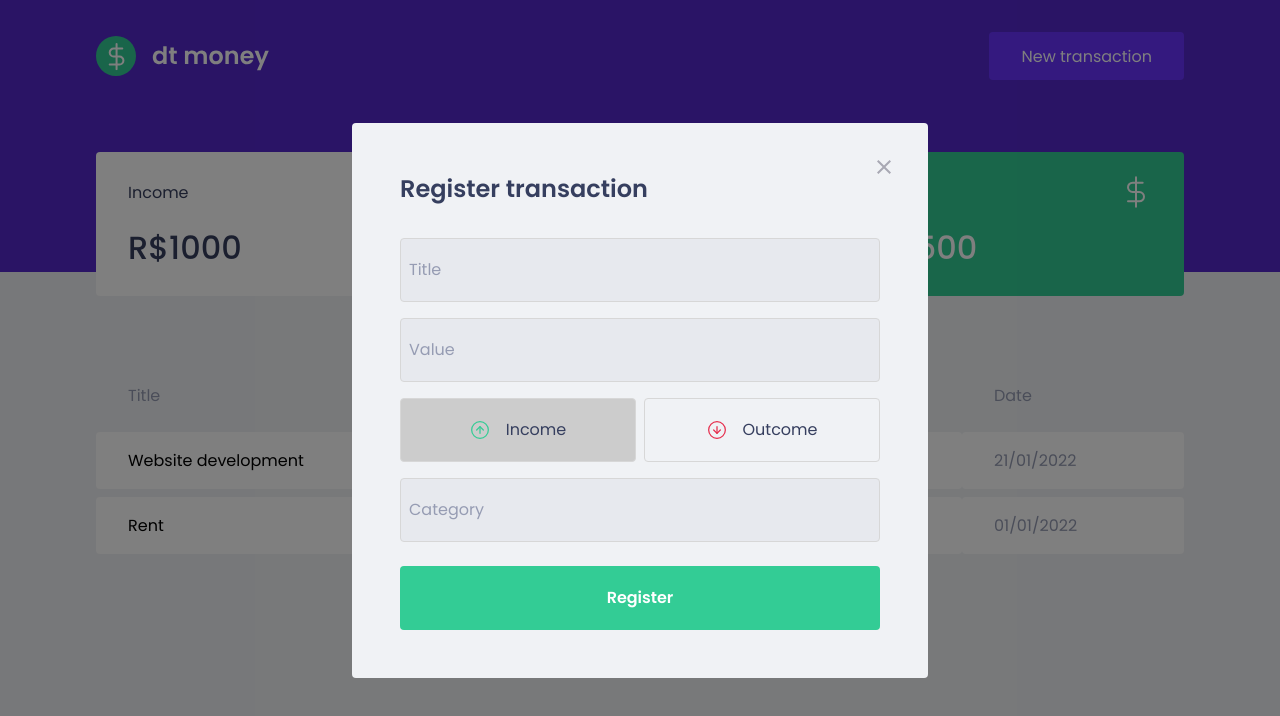
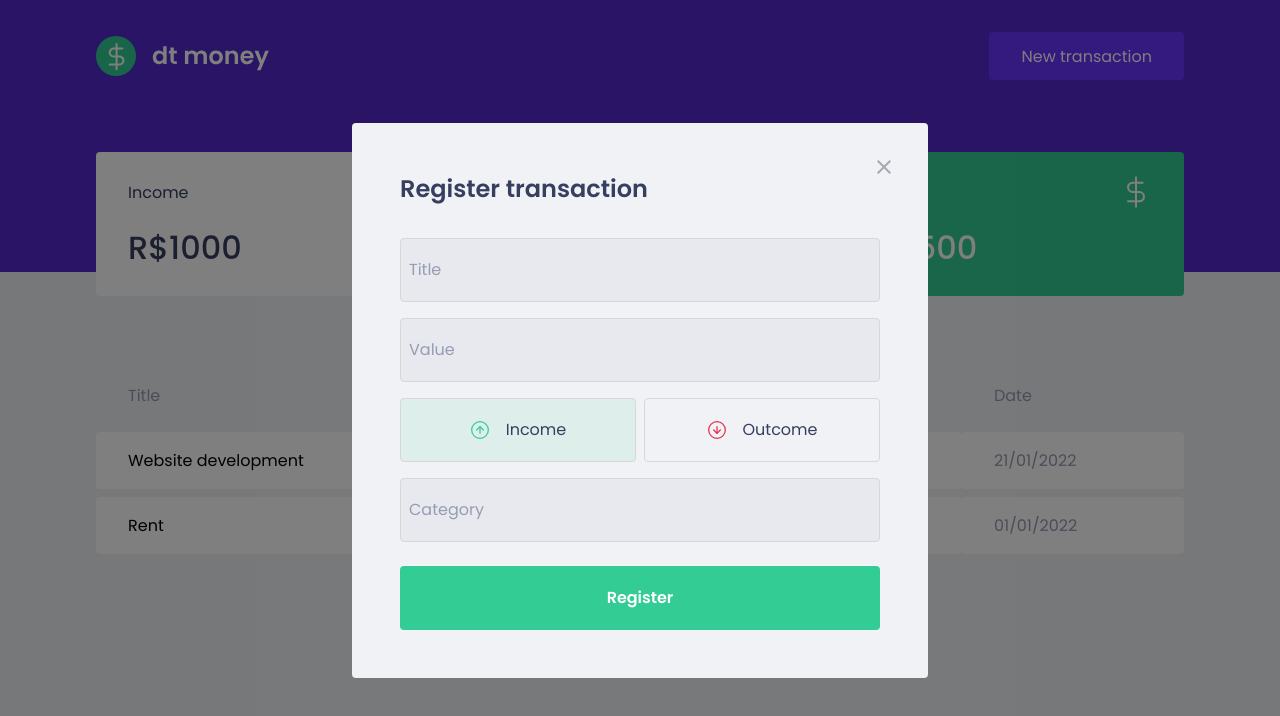
Before and after one commit to kevinshibuya/ignite-02-aplicacao-web-com-reactjs, a React (Create React App) app: page / in a window 1280 px wide. Both pictures are taken after a click on the button "New transaction". Shown: the top 716 px of the page. Built offline with nearby package versions, Linux system fonts and the light colour scheme; no server answers; what miragejs would draw is missing.

Commit message:
setting type buttons selected color

```diff
--- a/src/components/NewTransactionModal/index.tsx
+++ b/src/components/NewTransactionModal/index.tsx
@@ -45,6 +45,7 @@
             type="button"
             onClick={() => setType('deposit')}
             isActive={type === 'deposit'}
+            activeColor="green"
           >
             <img src={incomeImg} alt="Income" />
             <span>Income</span>
@@ -53,6 +54,7 @@
             type="button"
             onClick={() => setType('withdraw')}
             isActive={type === 'withdraw'}
+            activeColor="red"
           >
             <img src={outcomeImg} alt="Outcome" />
             <span>Outcome</span>
--- a/src/components/NewTransactionModal/styles.ts
+++ b/src/components/NewTransactionModal/styles.ts
@@ -1,5 +1,5 @@
 import styled from "styled-components";
-import { darken } from 'polished';
+import { darken, transparentize } from 'polished';
 
 export const Container = styled.form`
   h2 {
@@ -57,6 +57,12 @@
 `
 interface RadioBoxProps {
   isActive: boolean;
+  activeColor: 'green' | 'red';
+}
+
+const colors = {
+  green: '#33cc95',
+  red: '#e52e4d'
 }
 
 export const RadioBox = styled.button<RadioBoxProps>`
@@ -64,7 +70,10 @@
   border: 1px solid #d7d7d7;
   border-radius: 0.25rem;
 
-  background: ${(props) => props.isActive ? '#ccc' : 'transparent'};
+  background: ${(props) => props.isActive
+    ? transparentize(0.9, colors[props.activeColor])
+    : 'transparent'
+  };
 
   display: flex;
   align-items: center;
```
